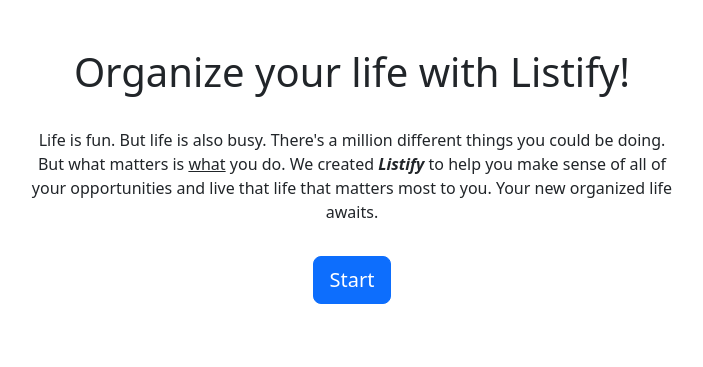
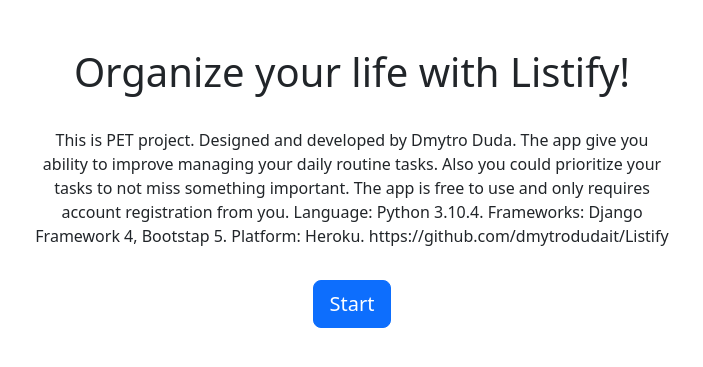
Before and after one commit to dmytrodudait/Listify, a Django app: page / in a window 1280 px wide. Shown: the part 56-423 px from the top of the page, without its empty margins (288-991 px from the left). Run offline with Django 4.2, Linux system fonts and the light colour scheme; some libraries are stand-ins or nearby versions.

Commit message:
add decription

```diff
--- a/listapp/templates/listapp/home.html
+++ b/listapp/templates/listapp/home.html
@@ -7,9 +7,17 @@
 
     <h1>Organize your life with Listify!</h1>
     <br>
-    <p>Life is fun. But life is also busy. There's a million different things you could be doing.
-      But what matters is <u>what</u> you do. We created <b><i>Listify</i></b> to help you make sense of all of your opportunities and live that life that
-      matters most to you. Your new organized life awaits.</p>
+    <p>This is PET project. Designed and developed by Dmytro Duda.
+
+        The app give you ability to improve managing  your daily routine tasks.
+        Also you could prioritize your tasks to not miss something important.
+        The app is free to use and only requires account registration from you.
+
+        Language: Python 3.10.4.
+        Frameworks: Django Framework 4, Bootstap 5.
+        Platform: Heroku.
+
+        https://github.com/dmytrodudait/Listify</p>
     <a role="button" class="btn btn-primary btn-lg mt-3" href="{% url 'signupuser' %}">Start</a>
   </div>
 </div>
```
